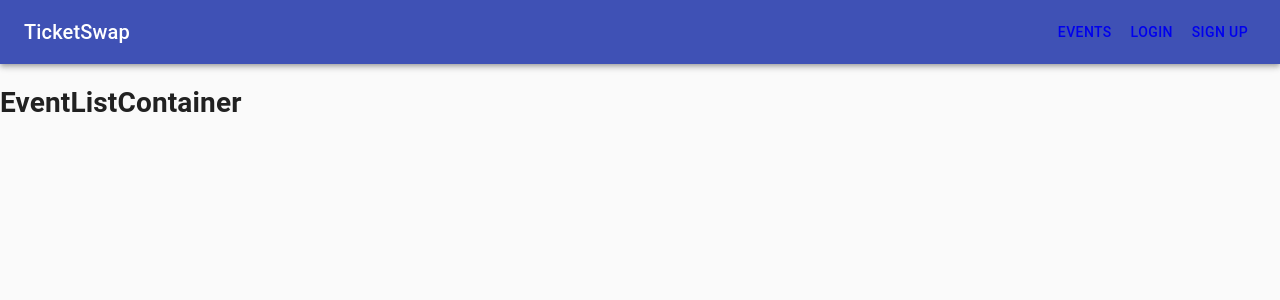
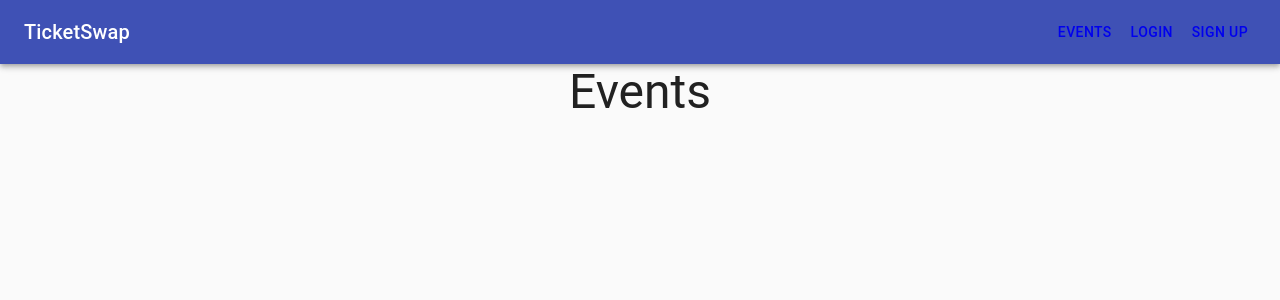
Before and after one commit to sebastiaandekker/ticketswap-client, a React (Create React App) app: page /event in a window 1280 px wide. Shown: the top 300 px of the page. Built offline with nearby package versions, Linux system fonts and the light colour scheme; the HTML template or start-up script is replaced by a standard one.

Commit message:
EventList comp ready to getEvents and connect to store

```diff
--- /dev/null
+++ b/src/components/EventList.jsx
@@ -0,0 +1,23 @@
+import React from "react";
+import { Link } from "react-router-dom";
+import Grid from "@material-ui/core/Grid";
+import Typography from "@material-ui/core/Typography";
+
+export default class EventList extends React.Component {
+  render() {
+    // const events = this.props.events;
+
+    return (
+      <Grid container justify="center">
+        <Grid item>
+          <Typography variant="h3">Events</Typography>
+          {/* {events.map(user => (
+            <li key={user.id}>
+              <Link to={`/user/${user.id}`}>{user.email}</Link>
+            </li>
+          ))} */}
+        </Grid>
+      </Grid>
+    );
+  }
+}
--- a/src/components/EventListContainer.jsx
+++ b/src/components/EventListContainer.jsx
@@ -1,7 +1,7 @@
 import React from "react";
 import { connect } from "react-redux";
 // import { getEvents } from "../actions";
-// import EventList from "./EventList";
+import EventList from "./EventList";
 
 class EventListContainer extends React.Component {
   componentDidMount() {
@@ -11,7 +11,7 @@ class EventListContainer extends React.Component {
   render() {
     return (
       <div>
-        <h1>EventListContainer</h1>
+        <EventList />
         {/* <EventList events={this.props.events} /> */}
       </div>
     );
```
